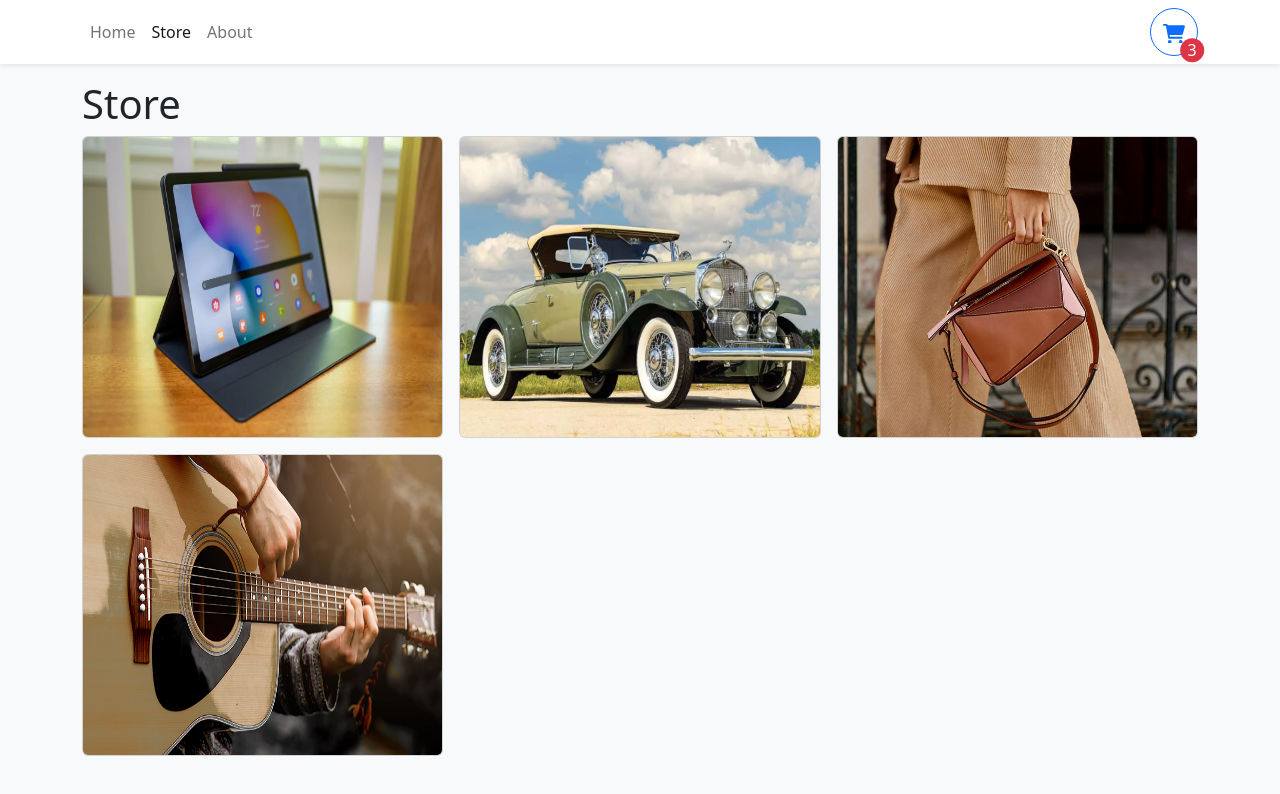
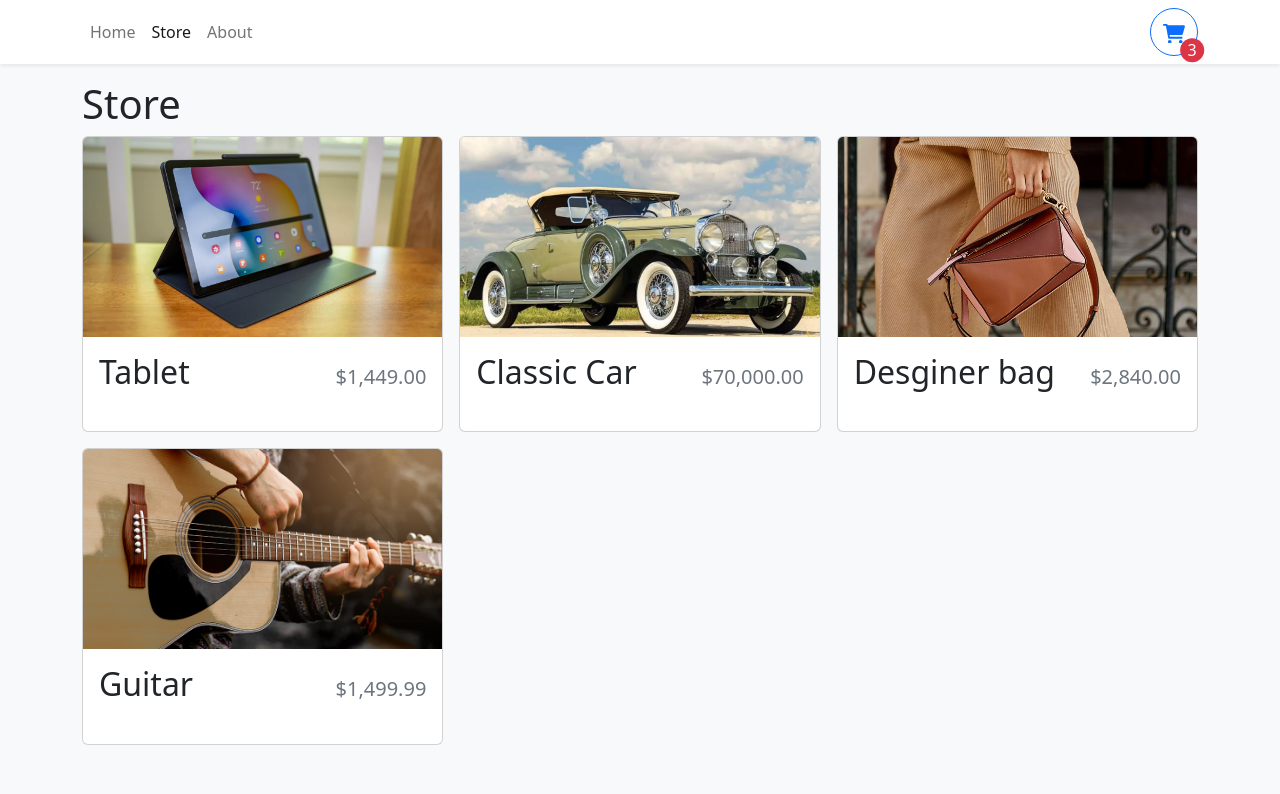
Before and after one commit to wl0194/shopping-cart-1, a React (Vite) app: page /store in a window 1280 px wide. Shown: the top 794 px of the page. Built offline with nearby package versions, Linux system fonts and the light colour scheme.

Commit message:
set currency format

```diff
--- a/src/components/StoreItem.tsx
+++ b/src/components/StoreItem.tsx
@@ -1,4 +1,5 @@
 import { Card } from "react-bootstrap";
+import { formatCurrency } from "../utilites/formatCurrency";
 
 type StoreItemProps = {
   id: number;
@@ -11,11 +12,17 @@
   return (
     <Card>
       <Card.Img
-        // variant="top"
+        variant="top"
         src={imgUrl}
-        height="300px"
-        // style={{ objectFit: "cover" }}
+        height="200px"
+        style={{ objectFit: "cover" }}
       />
+      <Card.Body className="d-flex flex-column">
+        <Card.Title className="d-flex justify-content-between align-items-baseline mb-4">
+          <span className="fs-2">{name}</span>
+          <span className="ms-2 text-muted">{formatCurrency(price)}</span>
+        </Card.Title>
+      </Card.Body>
     </Card>
   );
 }
--- a/src/data/items.json
+++ b/src/data/items.json
@@ -2,7 +2,7 @@
   {
     "id": 1,
     "name": "Tablet",
-    "price": 1449,
+    "price": 1449.00,
     "imgUrl": "/imgs/tablet.jpg"
   },
   {
@@ -14,13 +14,13 @@
   {
     "id": 3,
     "name": "Desginer bag",
-    "price": 3.00,
+    "price": 2840.00,
     "imgUrl": "/imgs/bag.jpg"
   },
   {
     "id": 4,
     "name": "Guitar",
-    "price": 1499,
+    "price": 1499.99,
     "imgUrl": "/imgs/guitar.jpg"
   }
 ]
--- /dev/null
+++ b/src/utilites/formatCurrency.tsx
@@ -0,0 +1,8 @@
+const CURRENCY_FORMATTER = new Intl.NumberFormat(undefined, {
+  currency: "USD",
+  style: "currency",
+});
+
+export function formatCurrency(number: number) {
+  return CURRENCY_FORMATTER.format(number);
+}
```
